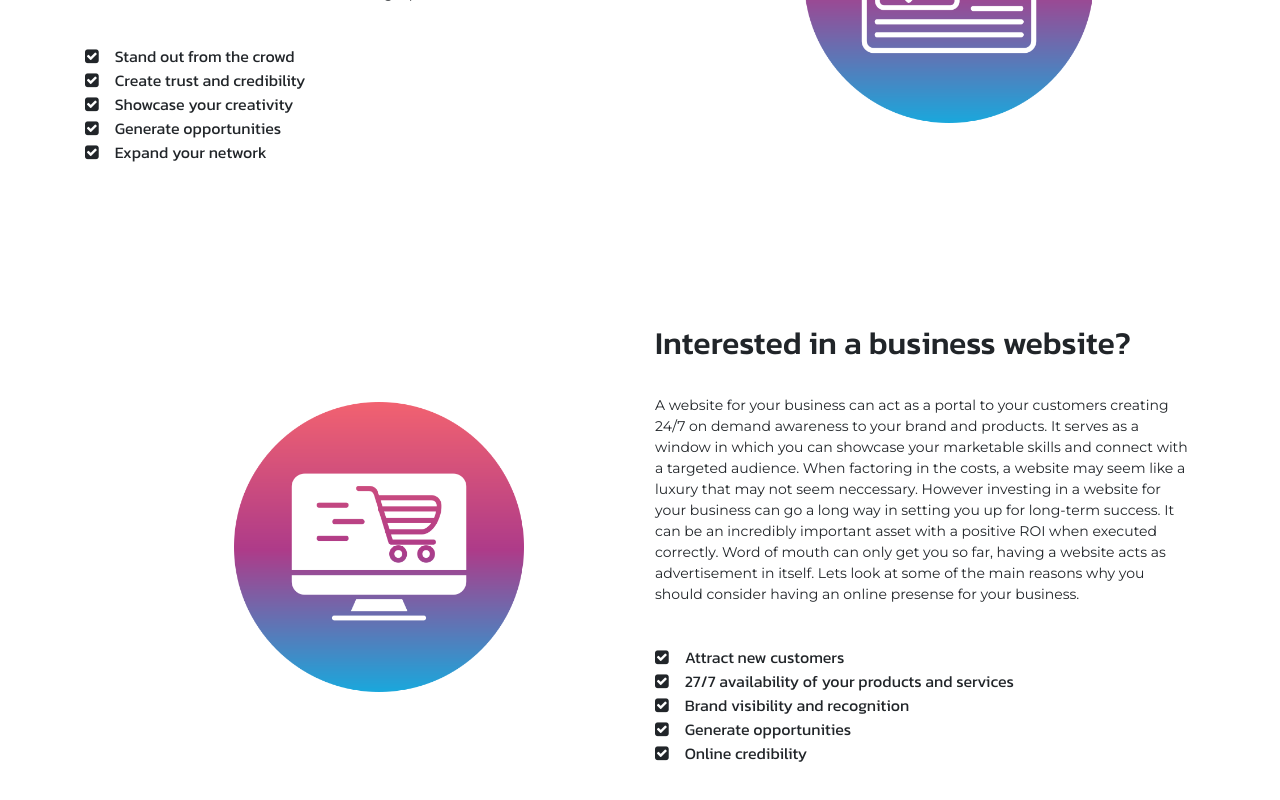
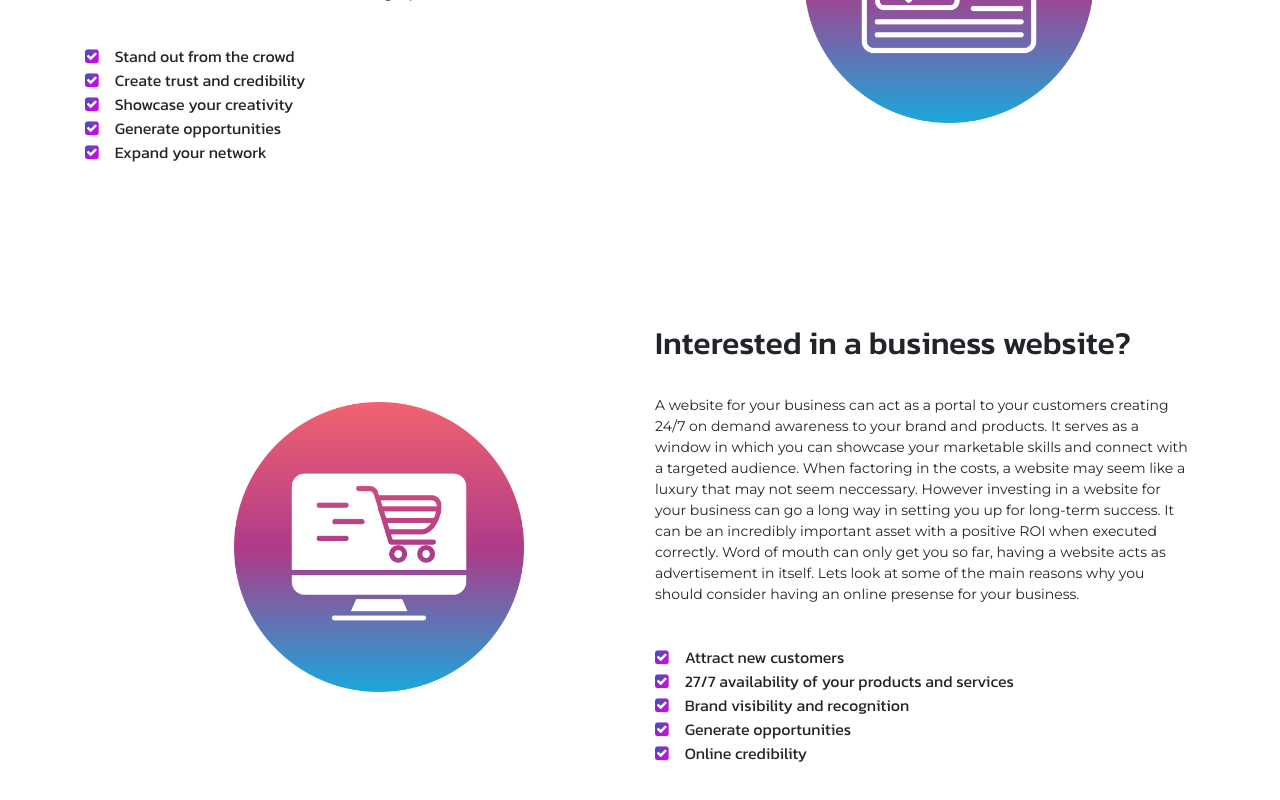
Before and after one commit to TropicalXU/layerlabsv2, a React (Create React App) app: page / in a window 1280 px wide. Shown: the part 2420-3220 px from the top of the page. Built offline with nearby package versions, Linux system fonts and the light colour scheme; no server answers.

Commit message:
new updates 8

```diff
--- a/src/components/DiscoverComponent.js
+++ b/src/components/DiscoverComponent.js
@@ -13,7 +13,7 @@ class Discover extends Component {
                 <>
                     <div className='row my-3 py-5'>
                         <div className='col-12 col-md-12 col-lg-6'>
-                            <h2 className='font-two'><span className='number'>01.</span>Clean & Responsive Design</h2>
+                            <h2 className='font-two'><span className='number gradient-text'>01.</span>Clean & Responsive Design</h2>
                             <p className='pt-3'>Having a responsive design not only looks good but is essential for optimal user experience.
                                 Responsive means the adaptation of the layout whatever device the user is on. Allowing the webpage to adapt to the screen is crutial in most if not all modern websites.
                                 Whether its for mobile, tablet, laptops and larger displays a responsive design is flexible to the ratio of the screen. When screens are minimized
@@ -26,7 +26,7 @@ class Discover extends Component {
                     </div>
                     <div className='row mb-3 py-5'>
                         <div className='col-12 col-md-12 col-lg-6 order-lg-2'>
-                            <h2 className='font-two'><span className='number'>02.</span>Branding</h2>
+                            <h2 className='font-two'><span className='number gradient-text'>02.</span>Branding</h2>
                             <p class="pt-3">
                                 Your brand is your identity, it tells a story of who you are and what you stand for. Having a brand provides a sense of familirarity to your users. It gives your website it's own personality bringing your
                                 ideas and products to life. There are many things to consider when creating your brand. Your logo which stands as your identity. A clean and simple logo is important to establish, it brings with it a sense of recognition and awareness.
@@ -40,7 +40,7 @@ class Discover extends Component {
                     </div>
                     <div className='row mb-3 py-5'>
                         <div className='col-12 col-md-12 col-lg-6'>
-                            <h2 className='font-two'><span className='number'>03.</span>Navigation</h2>
+                            <h2 className='font-two'><span className='number gradient-text'>03.</span>Navigation</h2>
                             <p class="pt-3">
                                 Implementing and organizing the navigation structure of your website is crutial when planning the layout of your site. Think of yourself as the user, have you ever clicked on a website and found yourself lost and overwhelmed? Well
                                 at times you can simply get frustrated and leave, especially if there is a lot of content to sift through. This is one thing you cannot fall short on when planning a website. Like yourself you want your users to have a seemless experience when
@@ -48,10 +48,10 @@ class Discover extends Component {
                                 section of your content is paramount allowing your users to easily maneuver throughout the website. To accomplish this lets consider these rules:
                             </p>
                             <ul className='list-unstyled font-two'>
-                                <li><span className='fa fa-check mr-3'></span>Prioritize consistency</li>
-                                <li><span className='fa fa-check mr-3'></span>Design clear interactions</li>
-                                <li><span className='fa fa-check mr-3'></span>Avoid deep navigation</li>
-                                <li><span className='fa fa-check mr-3'></span>Design for responsive compatibility</li>
+                                <li><span className='fa fa-check gradient-text mr-3'></span>Prioritize consistency</li>
+                                <li><span className='fa fa-check gradient-text mr-3'></span>Design clear interactions</li>
+                                <li><span className='fa fa-check gradient-text mr-3'></span>Avoid deep navigation</li>
+                                <li><span className='fa fa-check gradient-text mr-3'></span>Design for responsive compatibility</li>
                             </ul>
                         </div>
                         <div className='col-12 col-md-12 col-lg-6 mt-3 text-center align-self-center'>
@@ -60,7 +60,7 @@ class Discover extends Component {
                     </div>
                     <div className='row mb-3 py-5'>
                         <div className='col-12 col-md-12 col-lg-6 order-lg-2'>
-                            <h2 className='font-two'><span className='number'>04.</span>Search Engine Optimization</h2>
+                            <h2 className='font-two'><span className='number gradient-text'>04.</span>Search Engine Optimization</h2>
                             <p class="pt-3">
                                 The job of a search engine is quite simple which is to provide users with the most relevent information. It does this by analyzing information using search algorithms. The goal of Search Engine Optimization(SEO) is to expand the visibility of your website bringing more visitors
                                 through search results. Essentially it allows your website to scale up through the rankings. Having an SEO strategy in place
@@ -74,7 +74,7 @@ class Discover extends Component {
                     </div>
                     <div className='row mb-3 py-5'>
                         <div className='col-12 col-md-12 col-lg-6'>
-                            <h2 className='font-two'><span className='number'>05.</span>Security</h2>
+                            <h2 className='font-two'><span className='number gradient-text'>05.</span>Security</h2>
                             <p class="pt-3">
                                 Security should be a top priority when it comes to building a website. Website security provides protection not only to your data but also your users data against any type of malicious attack. Cyber attacks
                                 can not just effect your privacy and data but also the functionality of your website. Additionally it can also have lasting negative effects to your brands identity. For users this can significantly destroy
@@ -82,11 +82,11 @@ class Discover extends Component {
                                 Here is a list of some of these potential risks:
                             </p>
                             <ul className='list-unstyled font-two'>
-                                <li><span className='fa fa-check mr-3'></span>Cross Site Scripting(XSS)</li>
-                                <li><span className='fa fa-check mr-3'></span>SQL Injecting</li>
-                                <li><span className='fa fa-check mr-3'></span>Cross-Site Request Forgery(CSRF)</li>
-                                <li><span className='fa fa-check mr-3'></span>Denial of Service(DOS)</li>
-                                <li><span className='fa fa-check mr-3'></span>File Inclusion</li>
+                                <li><span className='fa fa-check gradient-text mr-3'></span>Cross Site Scripting(XSS)</li>
+                                <li><span className='fa fa-check gradient-text mr-3'></span>SQL Injecting</li>
+                                <li><span className='fa fa-check gradient-text mr-3'></span>Cross-Site Request Forgery(CSRF)</li>
+                                <li><span className='fa fa-check gradient-text mr-3'></span>Denial of Service(DOS)</li>
+                                <li><span className='fa fa-check gradient-text mr-3'></span>File Inclusion</li>
                             </ul>
                         </div>
                         <div className='col-12 col-md-12 col-lg-6 mt-3 text-center align-self-center'>
--- a/src/components/HomeComponent.js
+++ b/src/components/HomeComponent.js
@@ -297,15 +297,15 @@ class Home extends Component {
                                     What are some benefits of having a personal website?
                                 </p>
                                 <ul className='list-unstyled font-two'>
-                                    <li><span className='fa fa-square-check mr-3'></span>Stand out from the crowd</li>
-                                    <li><span className='fa fa-square-check mr-3'></span>Create trust and credibility</li>
-                                    <li><span className='fa fa-square-check mr-3'></span>Showcase your creativity</li>
-                                    <li><span className='fa fa-square-check mr-3'></span>Generate opportunities</li>
-                                    <li><span className='fa fa-square-check mr-3'></span>Expand your network</li>
+                                    <li><span className='fa fa-square-check gradient-text mr-3'></span>Stand out from the crowd</li>
+                                    <li><span className='fa fa-square-check gradient-text mr-3'></span>Create trust and credibility</li>
+                                    <li><span className='fa fa-square-check gradient-text mr-3'></span>Showcase your creativity</li>
+                                    <li><span className='fa fa-square-check gradient-text mr-3'></span>Generate opportunities</li>
+                                    <li><span className='fa fa-square-check gradient-text mr-3'></span>Expand your network</li>
                                 </ul>
                             </div>
                             <div className='col-12 col-md-6 text-center align-self-center'>
-                                <img src='/assets/images/advertising.png' className='img-fluid move-img ml-5' width='290px' height='290px' alt='Personal website'/>
+                                <img src='/assets/images/advertising.png' className='img-fluid move-img ml-5 my-4' width='290px' height='290px' alt='Personal website'/>
                             </div>
                         </div>
                         <div className='row personal-business py-5'>
@@ -319,15 +319,15 @@ class Home extends Component {
                                     you so far, having a website acts as advertisement in itself. Lets look at some of the main reasons why you should consider having an online presense for your business.
                                 </p>
                                 <ul className='list-unstyled font-two'>
-                                    <li><span className='fa fa-square-check mr-3'></span>Attract new customers</li>
-                                    <li><span className='fa fa-square-check mr-3'></span>27/7 availability of your products and services</li>
-                                    <li><span className='fa fa-square-check mr-3'></span>Brand visibility and recognition</li>
-                                    <li><span className='fa fa-square-check mr-3'></span>Generate opportunities</li>
-                                    <li><span className='fa fa-square-check mr-3'></span>Online credibility</li>
+                                    <li><span className='fa fa-square-check gradient-text mr-3'></span>Attract new customers</li>
+                                    <li><span className='fa fa-square-check gradient-text mr-3'></span>27/7 availability of your products and services</li>
+                                    <li><span className='fa fa-square-check gradient-text mr-3'></span>Brand visibility and recognition</li>
+                                    <li><span className='fa fa-square-check gradient-text mr-3'></span>Generate opportunities</li>
+                                    <li><span className='fa fa-square-check gradient-text mr-3'></span>Online credibility</li>
                                 </ul>
                             </div>
                             <div className='col-12 col-md-6 text-center align-self-center'>
-                                <img src='/assets/images/ecommerce.png' className='img-fluid move-img ml-5' width='290px' height='290px' alt='Business website'/>
+                                <img src='/assets/images/ecommerce.png' className='img-fluid move-img ml-5 my-4' width='290px' height='290px' alt='Business website'/>
                             </div>
                         </div>
 
```
